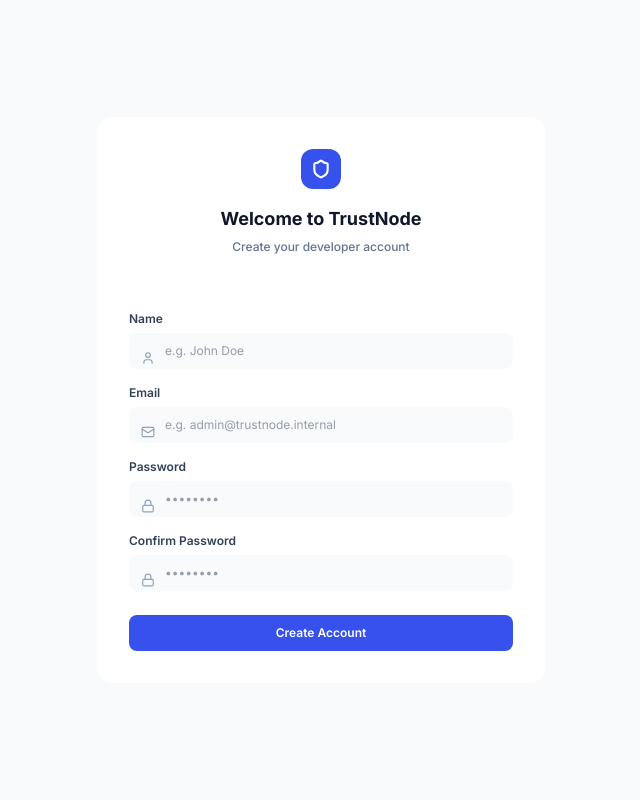
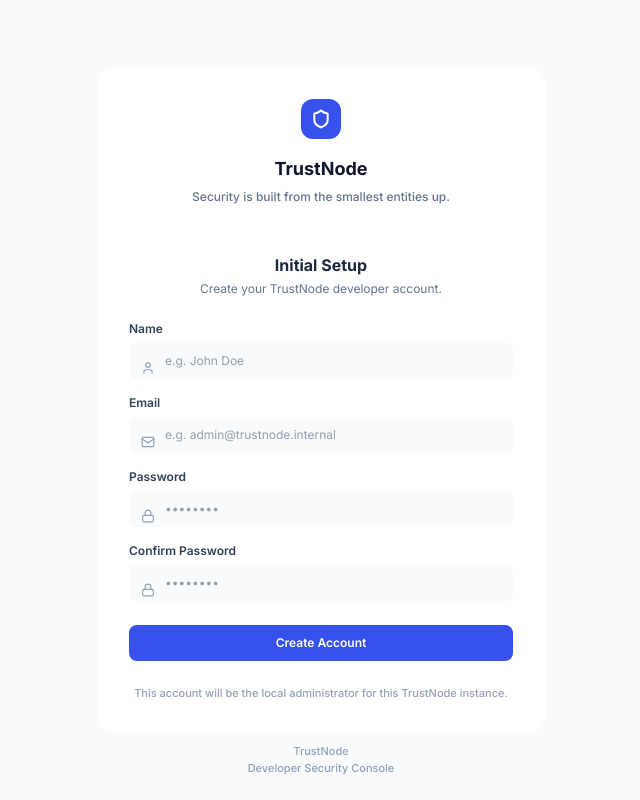
Before and after one commit to ankurmakavana/trustnode, a Laravel app: page / in a window 1280 px wide. Shown: the whole page, without its empty margins (319-959 px from the left). Run offline with Laravel 12, Linux system fonts and the light colour scheme; data that the repository does not hold is empty; style sheets or scripts are compiled from the project's sources.

Commit message:
style(ui): refine TrustNode login and setup experience (#20.5)

```diff
--- a/resources/js/pages/LoginPage.jsx
+++ b/resources/js/pages/LoginPage.jsx
@@ -32,15 +32,20 @@ export default function LoginPage() {
     return (
         <div className="min-h-screen bg-slate-50 flex items-center justify-center p-4">
             <div className="w-full max-w-md bg-white border border-slate-200 rounded-2xl shadow-xl shadow-slate-100/50 overflow-hidden">
-                <div className="px-8 pt-8 pb-6 flex flex-col items-center border-b border-slate-100">
-                    <div className="w-10 h-10 rounded-xl bg-brand-600 flex items-center justify-center mb-4">
+                <div className="px-8 pt-8 pb-6 flex flex-col items-center border-b border-slate-100 text-center">
+                    <div className="w-10 h-10 rounded-xl bg-brand-600 flex items-center justify-center mb-4 shadow-sm">
                         <Shield className="text-white" size={20} strokeWidth={2.5} />
                     </div>
                     <h2 className="text-lg font-bold text-slate-900">TrustNode</h2>
-                    <p className="text-xs text-slate-500 mt-1.5 font-medium">Enterprise VAPT & Attack Surface Management</p>
+                    <p className="text-xs text-slate-500 mt-1.5 font-medium">Security is built from the smallest entities up.</p>
                 </div>
 
-                <form onSubmit={handleSubmit} className="p-8 flex flex-col gap-4">
+                <div className="px-8 pt-6 text-center">
+                    <h3 className="text-base font-bold text-slate-800">Sign in</h3>
+                    <p className="text-xs text-slate-500 mt-1">Access your TrustNode security console.</p>
+                </div>
+
+                <form onSubmit={handleSubmit} className="px-8 pb-8 pt-6 flex flex-col gap-4">
                     {generalError && (
                         <div className="flex items-start gap-2.5 p-3 rounded-lg bg-red-50 border border-red-200 text-red-700 text-xs">
                             <AlertCircle size={14} className="shrink-0 mt-0.5" />
@@ -99,6 +104,10 @@ export default function LoginPage() {
                     </button>
                 </form>
             </div>
+
+            <div className="fixed bottom-6 left-0 right-0 text-center text-[11px] text-slate-400 font-medium">
+                TrustNode <br /> Developer Security Console
+            </div>
         </div>
     );
 }
--- a/resources/js/pages/SetupPage.jsx
+++ b/resources/js/pages/SetupPage.jsx
@@ -65,15 +65,20 @@ export default function SetupPage() {
     return (
         <div className="min-h-screen bg-slate-50 flex items-center justify-center p-4">
             <div className="w-full max-w-md bg-white border border-slate-200 rounded-2xl shadow-xl shadow-slate-100/50 overflow-hidden">
-                <div className="px-8 pt-8 pb-6 flex flex-col items-center border-b border-slate-100">
-                    <div className="w-10 h-10 rounded-xl bg-brand-600 flex items-center justify-center mb-4">
+                <div className="px-8 pt-8 pb-6 flex flex-col items-center border-b border-slate-100 text-center">
+                    <div className="w-10 h-10 rounded-xl bg-brand-600 flex items-center justify-center mb-4 shadow-sm">
                         <Shield className="text-white" size={20} strokeWidth={2.5} />
                     </div>
-                    <h2 className="text-lg font-bold text-slate-900">Welcome to TrustNode</h2>
-                    <p className="text-xs text-slate-500 mt-1.5 font-medium">Create your developer account</p>
+                    <h2 className="text-lg font-bold text-slate-900">TrustNode</h2>
+                    <p className="text-xs text-slate-500 mt-1.5 font-medium">Security is built from the smallest entities up.</p>
                 </div>
 
-                <form onSubmit={handleSubmit} className="p-8 flex flex-col gap-4">
+                <div className="px-8 pt-6 text-center">
+                    <h3 className="text-base font-bold text-slate-800">Initial Setup</h3>
+                    <p className="text-xs text-slate-500 mt-1">Create your TrustNode developer account.</p>
+                </div>
+
+                <form onSubmit={handleSubmit} className="px-8 pb-8 pt-6 flex flex-col gap-4">
                     {generalError && (
                         <div className="flex items-start gap-2.5 p-3 rounded-lg bg-red-50 border border-red-200 text-red-700 text-xs">
                             <AlertCircle size={14} className="shrink-0 mt-0.5" />
@@ -163,7 +168,15 @@ export default function SetupPage() {
                             'Create Account'
                         )}
                     </button>
+
+                    <p className="text-[11px] text-center text-slate-400 mt-2 font-medium">
+                        This account will be the local administrator for this TrustNode instance.
+                    </p>
                 </form>
+            </div>
+
+            <div className="fixed bottom-6 left-0 right-0 text-center text-[11px] text-slate-400 font-medium">
+                TrustNode <br /> Developer Security Console
             </div>
         </div>
     );
```
